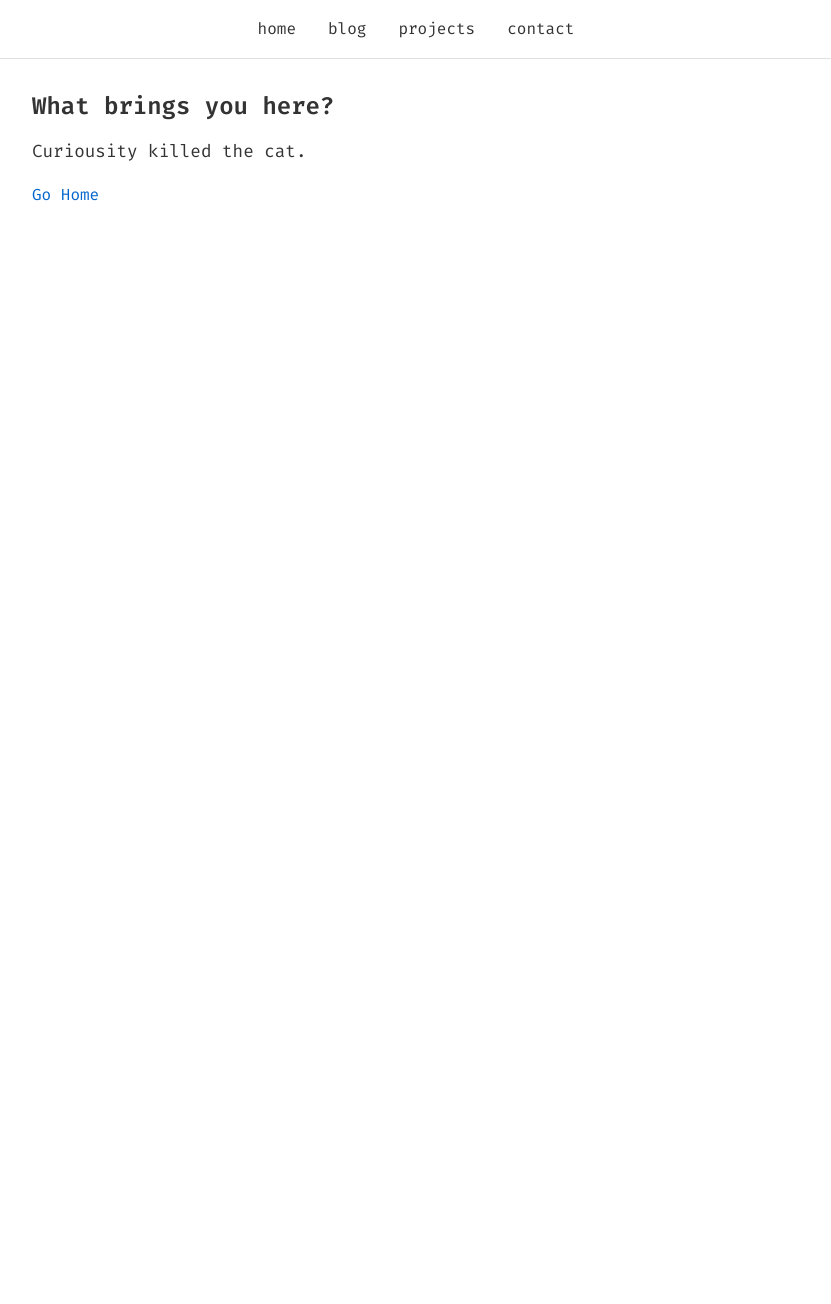
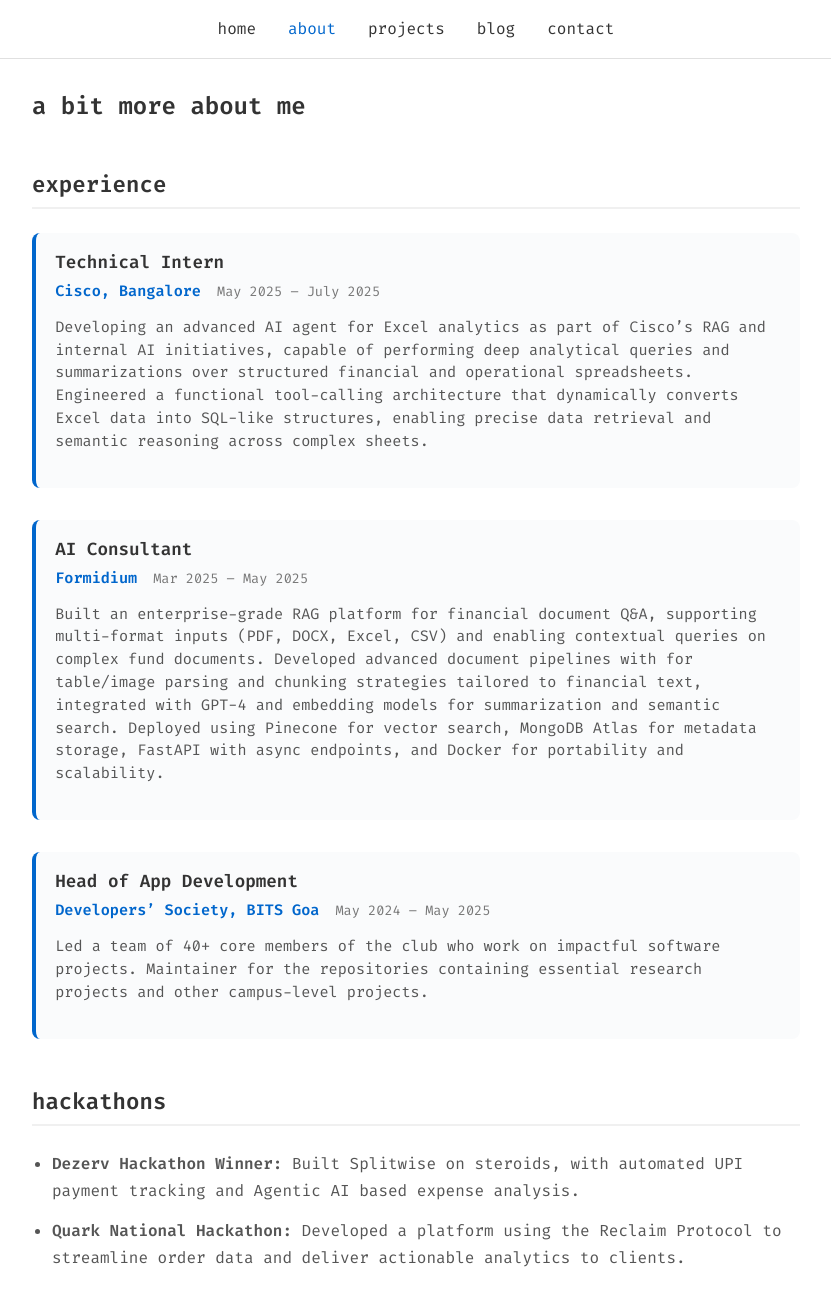
Before and after one commit to fizy069/portfolio, a Vue app: page /about in a window 1280 px wide. Shown: the top 1304 px of the page, without its empty margins (224-1055 px from the left). Before the commit the page ends 800 px from the top, so only its background shows below. Built offline with nearby package versions, Linux system fonts and the light colour scheme.

Commit message:
about page

```diff
--- a/src/components/Navbar.vue
+++ b/src/components/Navbar.vue
@@ -29,9 +29,9 @@ const isMenuOpen = ref(false)
 
 const navItems = [
   { path: '/', name: 'home' },
-  // { path: '/about', name: 'About' },
+  { path: '/about', name: 'about' },
+  { path: '/projects', name: 'projects' },
   { path: '/blog', name: ' blog' },
-  { path: '/projects', name: 'projects' },
   { path: '/contact', name: 'contact' }
 ]
 
--- a/src/router/index.js
+++ b/src/router/index.js
@@ -29,6 +29,11 @@ const router = createRouter({
       component: Contact
     },
     {
+      path: '/about',
+      name: 'About',
+      component: About
+    },
+    {
       path: '/:pathMatch(.*)*',
       name: 'NotFound',
       component: () => import('@/views/Fallback.vue')
--- a/src/views/About.vue
+++ b/src/views/About.vue
@@ -1,65 +1,55 @@
 <template>
   <div class="about">
     <div class="about-intro">
-      <h1>About Me</h1>
-      <p class="lead">
-        I'm John, a passionate software developer with 3+ years of experience building
-        modern web applications. I believe in writing clean, maintainable code and creating
-        digital experiences that users love.
-      </p>
+      <h1>a bit more about me</h1>
+      <!-- <p>
+        i work on what
+      </p> -->
     </div>
 
     <div class="about-content">
-      <section class="journey">
-        <h2>My Journey</h2>
-        <p>
-          My path into software development started during university when I built my first
-          web application. What began as curiosity quickly became a passion for creating
-          solutions that solve real problems.
-        </p>
-        <p>
-          Over the years, I've worked across the full stack, from crafting user interfaces
-          to designing scalable backend systems. I enjoy the challenge of turning complex
-          requirements into elegant, working software.
-        </p>
-      </section>
 
       <section class="experience">
-        <h2>Professional Experience</h2>
+        <h2>experience</h2>
         <div class="experience-list">
           <div class="experience-item">
             <div class="role-header">
-              <h3>Full Stack Developer</h3>
-              <span class="company">Tech Company</span>
-              <span class="duration">2022 - Present</span>
+              <h3>Technical Intern</h3>
+              <span class="company">Cisco, Bangalore</span>
+              <span class="duration">May 2025 – July 2025</span>
             </div>
-            <p>Leading frontend development on customer-facing applications with Vue.js and Node.js.
-               Improved application performance by 35% and mentored junior developers.</p>
+            <p>Developing an advanced AI agent for Excel analytics as part of Cisco’s RAG and internal AI initiatives, capable of performing deep analytical queries and summarizations over structured financial and operational spreadsheets. Engineered a functional tool-calling architecture that dynamically converts Excel data into SQL-like structures, enabling precise data retrieval and semantic reasoning across complex sheets.</p>
           </div>
 
           <div class="experience-item">
             <div class="role-header">
-              <h3>Frontend Developer</h3>
-              <span class="company">Startup Inc</span>
-              <span class="duration">2021 - 2022</span>
+              <h3>AI Consultant</h3>
+              <span class="company">Formidium</span>
+              <span class="duration">Mar 2025 – May 2025</span>
             </div>
-            <p>Developed responsive user interfaces and improved user experience for B2B applications.
-               Collaborated closely with design and product teams.</p>
+            <p>Built an enterprise-grade RAG platform for financial document Q&A, supporting multi-format inputs (PDF, DOCX, Excel, CSV) and enabling contextual queries on complex fund documents. Developed advanced document pipelines with for table/image parsing and chunking strategies tailored to financial text, integrated with GPT-4 and embedding models for summarization and semantic search. Deployed using Pinecone for vector search, MongoDB Atlas for metadata storage, FastAPI with async endpoints, and Docker for portability and scalability.</p>
           </div>
 
           <div class="experience-item">
             <div class="role-header">
-              <h3>Junior Developer</h3>
-              <span class="company">Digital Agency</span>
-              <span class="duration">2020 - 2021</span>
+              <h3>Head of App Development</h3>
+              <span class="company">Developers’ Society, BITS Goa</span>
+              <span class="duration">May 2024 – May 2025</span>
             </div>
-            <p>Built websites for various clients and learned modern web development practices.
-               Gained experience with multiple frameworks and deployment strategies.</p>
+            <p>Led a team of 40+ core members of the club who work on impactful software projects. Maintainer for the repositories containing essential research projects and other campus-level projects.</p>
           </div>
         </div>
       </section>
 
-      <section class="skills">
+      <section class="achievements">
+        <h2>hackathons</h2>
+        <ul>
+          <li><strong>Dezerv Hackathon Winner:</strong> Built Splitwise on steroids, with automated UPI payment tracking and Agentic AI based expense analysis.</li>
+          <li><strong>Quark National Hackathon:</strong> Developed a platform using the Reclaim Protocol to streamline order data and deliver actionable analytics to clients.</li>
+        </ul>
+      </section>
+
+      <!-- <section class="skills">
         <h2>Technical Skills</h2>
         <div class="skills-grid">
           <div class="skill-category">
@@ -75,9 +65,9 @@
             <p>PostgreSQL, MongoDB, Git, Docker, AWS, Testing frameworks</p>
           </div>
         </div>
-      </section>
+      </section> -->
 
-      <section class="interests">
+      <!-- <section class="interests">
         <h2>Beyond Coding</h2>
         <p>
           When I'm not writing code, you'll find me reading about emerging technologies,
@@ -89,13 +79,12 @@
           I also enjoy photography, hiking, and occasionally writing about technology
           and development practices on my blog.
         </p>
-      </section>
+      </section> -->
     </div>
   </div>
 </template>
 
 <script setup>
-// Simple about page - no complex logic needed
 </script>
 
 <style scoped>
@@ -136,21 +125,21 @@
 }
 
 .experience-item {
-  margin-bottom: 2.5rem;
-  padding: 1.5rem;
+  margin-bottom: 2rem;
+  padding: 1.2rem;
   background: #fafbfc;
   border-radius: 8px;
   border-left: 4px solid #0066cc;
 }
 
 .role-header {
-  margin-bottom: 1rem;
+  margin-bottom: 0.75rem;
 }
 
 .role-header h3 {
   color: #333;
-  font-size: 1.2rem;
-  margin-bottom: 0.3rem;
+  font-size: 1.1rem;
+  margin-bottom: 0.2rem;
   font-weight: 600;
 }
 
@@ -158,16 +147,29 @@
   color: #0066cc;
   font-weight: 600;
   margin-right: 1rem;
+  font-size: 0.95rem;
 }
 
 .duration {
   color: #777;
-  font-size: 0.9rem;
+  font-size: 0.85rem;
 }
 
 .experience-item p {
   color: #555;
-  line-height: 1.6;
+  line-height: 1.5;
+  font-size: 0.95rem;
+}
+
+.achievements ul {
+  list-style-type: disc;
+  padding-left: 20px;
+  color: #555;
+  line-height: 1.7;
+}
+
+.achievements li {
+  margin-bottom: 0.8rem;
 }
 
 .skills-grid {
--- a/src/views/Blog.vue
+++ b/src/views/Blog.vue
@@ -1,5 +1,5 @@
 <template>
-  <div class="blog">
+  <!-- <div class="blog">
     <h1>blog</h1>
 
     <p>excerpts on my thoughts and some of the stuff i built.</p>
@@ -34,7 +34,8 @@
     <div v-if="filteredArticles.length === 0" class="no-results">
       <p>No articles found matching your search.</p>
     </div>
-  </div>
+  </div> -->
+  <p>coming soon! </p>
 </template>
 
 <script setup>
```
